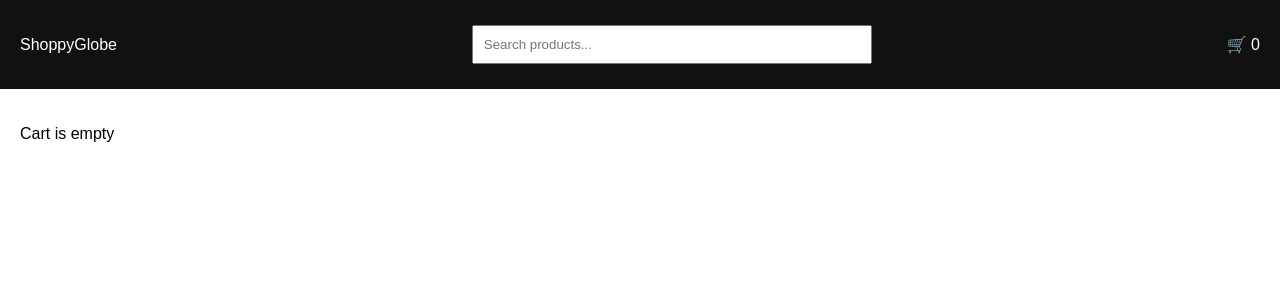
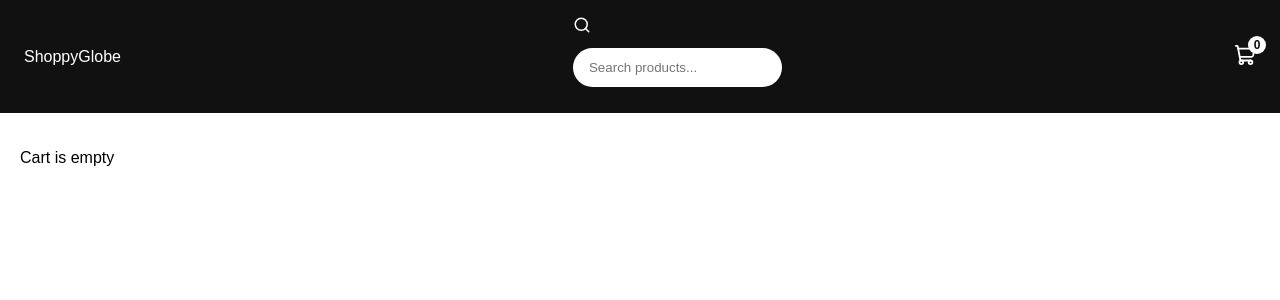
Before and after one commit to Roshu-git/ShoppyGlobe, a React (Vite) app: page /cart in a window 1280 px wide. Shown: the top 300 px of the page. Built offline with nearby package versions, Linux system fonts and the light colour scheme.

Commit message:
heade design section done

```diff
--- a/package.json
+++ b/package.json
@@ -11,6 +11,7 @@
   },
   "dependencies": {
     "@reduxjs/toolkit": "^2.12.0",
+    "lucide-react": "^1.30.0",
     "prop-types": "^15.8.1",
     "react": "^19.1.1",
     "react-dom": "^19.1.1",
--- a/src/component/CartItem.jsx
+++ b/src/component/CartItem.jsx
@@ -1,3 +1,4 @@
+import { Plus, Minus, Trash2 } from 'lucide-react';
 import { useDispatch } from 'react-redux';
 import { removeFromCart, increaseQty, decreaseQty, } from '../redux/Cartslice';
 export default function CartItem({ item }) {
@@ -8,11 +9,18 @@ export default function CartItem({ item }) {
     <div>
         <h4>{item.title}</h4>
         <p>₹{item.price}</p>
-        <button onClick={() => dispatch(decreaseQty(item.id))}>-</button>
+        <button onClick={() => dispatch(decreaseQty(item.id))}>
+            <Minus size={16} />
+        </button>
         <span> {item.quantity} </span>
-        <button onClick={() => dispatch(increaseQty(item.id))}>+</button>
+        <button onClick={() => dispatch(increaseQty(item.id))}>
+            <Plus size={16} />
+        </button>
         <br />
-        <button onClick={() => dispatch(removeFromCart(item.id))}> Remove </button>
+        <button onClick={() => dispatch(removeFromCart(item.id))}>
+            <Trash2 size={16} />
+            Remove
+        </button>
         </div>
         </div>
     );
--- a/src/component/Header.jsx
+++ b/src/component/Header.jsx
@@ -1,3 +1,4 @@
+import { ShoppingCart, Search } from 'lucide-react';
 import { Link } from 'react-router-dom';
 import { useSelector, useDispatch } from 'react-redux';
 import { setSearchTerm } from '../redux/cartSlice';
@@ -13,12 +14,16 @@ export default function Header() {
     <header className="header">
       <Link to="/">ShoppyGlobe</Link>
 
+    <div className="search-box"> <Search size={18} />
       <input
         placeholder="Search products..."
         onChange={(e) => dispatch(setSearchTerm(e.target.value))}
       />
+      </div>
 
-      <Link to="/cart">🛒 {count}</Link>
+    <Link to="/cart" className="cart-link">
+    <ShoppingCart size={22} /> <span className="cart-count">{count}</span> </Link>
+      {/* <Link to="/cart">🛒 {count}</Link> */}
     </header>
   );
 }
--- a/src/component/ProductItem.jsx
+++ b/src/component/ProductItem.jsx
@@ -1,3 +1,4 @@
+import { ShoppingCart } from 'lucide-react';
 import { Link } from 'react-router-dom';
 import { useDispatch } from 'react-redux';
 import { addToCart } from '../redux/cartSlice';
@@ -19,6 +20,7 @@ export default function ProductItem({ product }) {
       <p>₹{product.price}</p>
 
       <button onClick={() => dispatch(addToCart(product))}>
+        <ShoppingCart size={18} />
         Add to Cart
       </button>
     </div>
--- a/src/index.css
+++ b/src/index.css
@@ -83,3 +83,106 @@ button{
     flex-wrap:wrap;
   }
 }
+
+/* card css start */
+.card{
+  background:#fff;
+  border-radius:16px;
+  padding:16px;
+  box-shadow:0 4px 12px rgba(0,0,0,0.08);
+  transition:all .3s ease;
+}
+
+.card:hover{
+  transform:translateY(-6px);
+  box-shadow:0 12px 24px rgba(0,0,0,0.15);
+}
+
+.card img{
+  width:100%;
+  height:200px;
+  object-fit:contain;
+}
+
+.card h3{
+  font-size:18px;
+  margin:12px 0 8px;
+}
+
+.card p{
+  font-size:20px;
+  font-weight:700;
+  color:#111;
+}
+
+.card button{
+  width:100%;
+  padding:12px;
+  border:none;
+  border-radius:10px;
+  background:#111;
+  color:#fff;
+  font-weight:600;
+  cursor:pointer;
+  transition:background .2s;
+}
+
+.card button:hover{
+  background:#333;
+}
+
+/* card css end */
+/* header css start */
+.header{
+  position:sticky;
+  top:0;
+  z-index:100;
+  background:#111;
+  padding:16px 24px;
+  display:flex;
+  align-items:center;
+  justify-content:space-between;
+  gap:20px;
+}
+
+.header input{
+  flex:1;
+  max-width:420px;
+  padding:12px 16px;
+  border-radius:999px;
+  border:none;
+  outline:none;
+}
+
+.cart-badge{
+  background:#fff;
+  color:#111;
+  border-radius:999px;
+  padding:4px 10px;
+  font-weight:700;
+}
+
+/* header css end */
+/* cart-link css start */
+.cart-link{
+  position:relative;
+  color:white;
+}
+
+.cart-count{
+  position:absolute;
+  top:-8px;
+  right:-10px;
+  background:#fff;
+  color:#111;
+  border-radius:50%;
+  width:18px;
+  height:18px;
+  display:flex;
+  align-items:center;
+  justify-content:center;
+  font-size:12px;
+  font-weight:bold;
+}
+
+/* cart-link css end */
```
Also changed, not shown: 1 other file (tests, documents, lock files or other folders).
